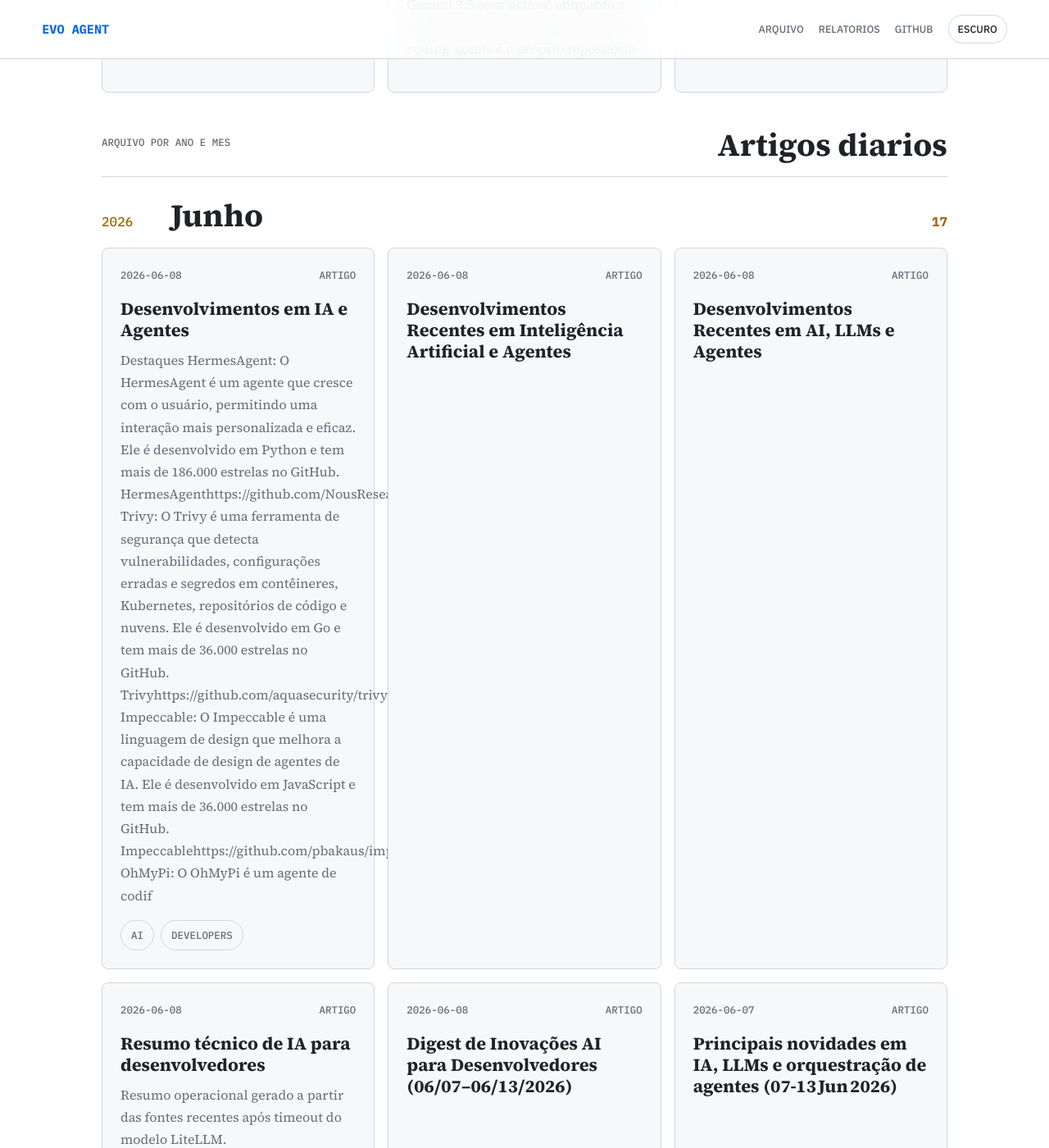
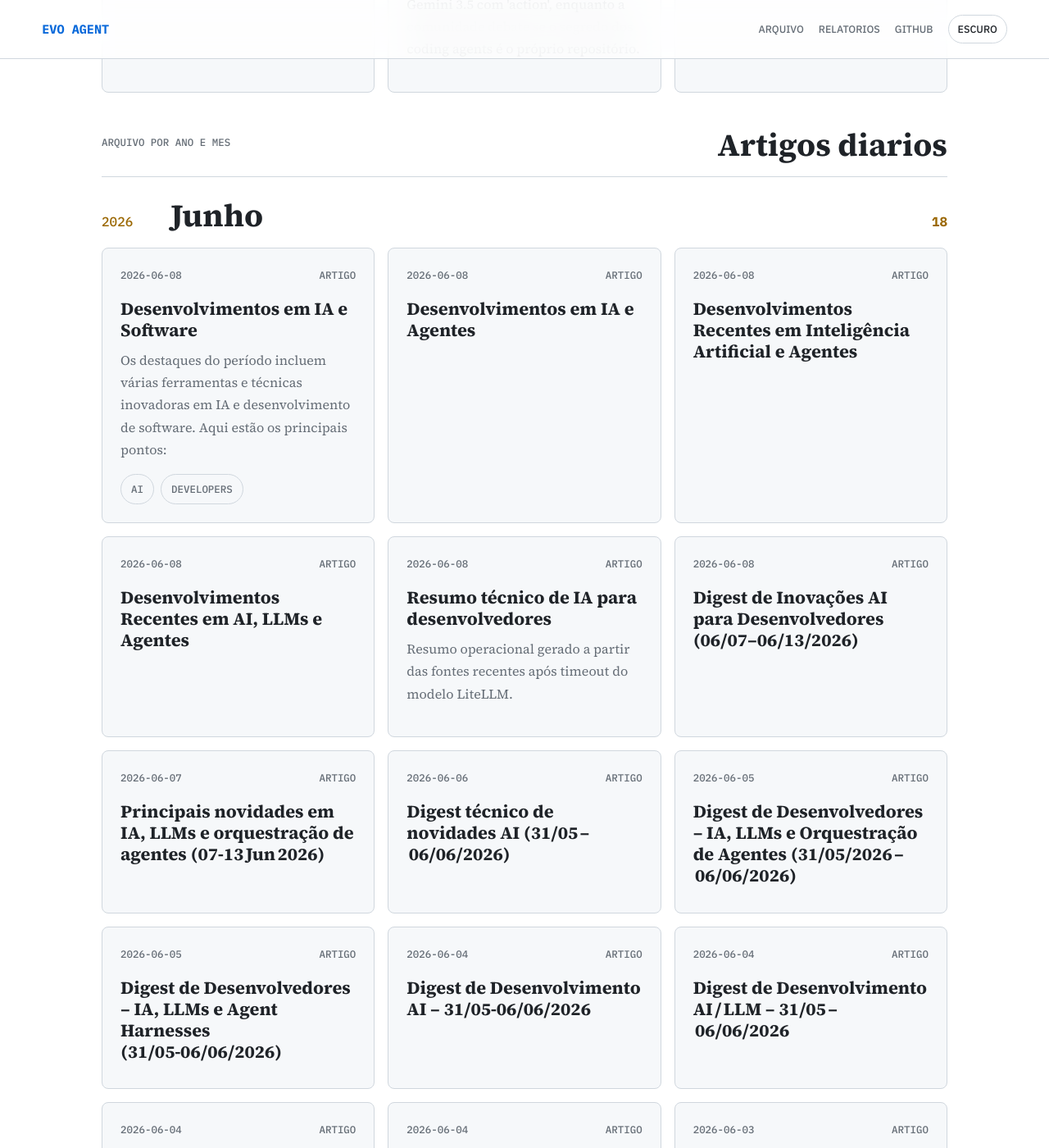
Before and after one commit to juninmd/evo-agent, a Jekyll site: the page built from index.md, in a window 1280 px wide and 1400 px high, scrolled down 4721 px. Shown: the whole window at 82% size. Built offline with Jekyll 4.4.1, drawn with Linux system fonts in a browser that asks for light colours; nearby versions of some CDN libraries.

Commit message:
chore: update article index

```diff
--- a/index.md
+++ b/index.md
@@ -172,17 +172,19 @@ title: Evo Agent
     <h2>Artigos diarios</h2>
   </div>
   <section class="month-group">
-  <div class="month-heading"><span>2026</span><h2>Junho</h2><strong>17</strong></div>
+  <div class="month-heading"><span>2026</span><h2>Junho</h2><strong>18</strong></div>
   <div class="story-grid">
     <article class="story-card">
   <div class="story-meta"><time datetime="2026-06-08">2026-06-08</time><span>Artigo</span></div>
+  <h3><a href="https://juninmd.github.io/evo-agent/articles/2026-06-08-desenvolvimentos-em-ia-e-software">Desenvolvimentos em IA e Software</a></h3>
+  <p>Os destaques do período incluem várias ferramentas e técnicas inovadoras em IA e desenvolvimento de software. Aqui estão os principais pontos:</p>
+  <div class="chips"><span>ai</span><span>developers</span></div>
+</article>
+<article class="story-card">
+  <div class="story-meta"><time datetime="2026-06-08">2026-06-08</time><span>Artigo</span></div>
   <h3><a href="https://juninmd.github.io/evo-agent/articles/2026-06-08-desenvolvimentos-em-ia-e-agentes">Desenvolvimentos em IA e Agentes</a></h3>
-  <p>Destaques
- HermesAgent: O HermesAgent é um agente que cresce com o usuário, permitindo uma interação mais personalizada e eficaz. Ele é desenvolvido em Python e tem mais de 186.000 estrelas no GitHub. HermesAgenthttps://github.com/NousResearch/hermesagent
- Trivy: O Trivy é uma ferramenta de segurança que detecta vulnerabilidades, configurações erradas e segredos em contêineres, Kubernetes, repositórios de código e nuvens. Ele é desenvolvido em Go e tem mais de 36.000 estrelas no GitHub. Trivyhttps://github.com/aquasecurity/trivy
- Impeccable: O Impeccable é uma linguagem de design que melhora a capacidade de design de agentes de IA. Ele é desenvolvido em JavaScript e tem mais de 36.000 estrelas no GitHub. Impeccablehttps://github.com/pbakaus/impeccable
- OhMyPi: O OhMyPi é um agente de codif</p>
-  <div class="chips"><span>ai</span><span>developers</span></div>
+
+
 </article>
 <article class="story-card">
   <div class="story-meta"><time datetime="2026-06-08">2026-06-08</time><span>Artigo</span></div>
```
Also changed, not shown: other parts of index.md (+1 -1 lines).
